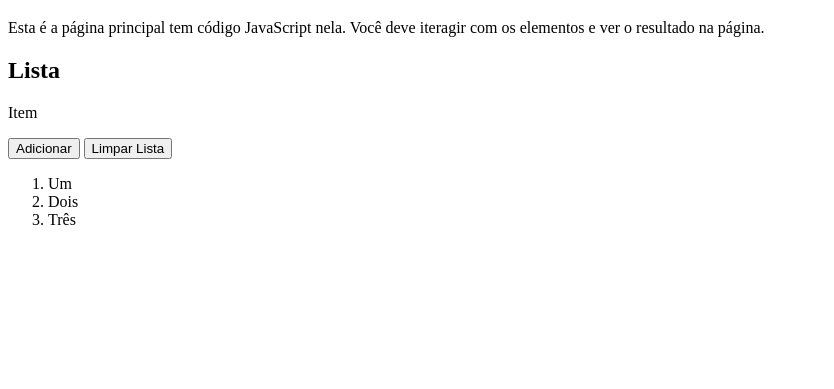
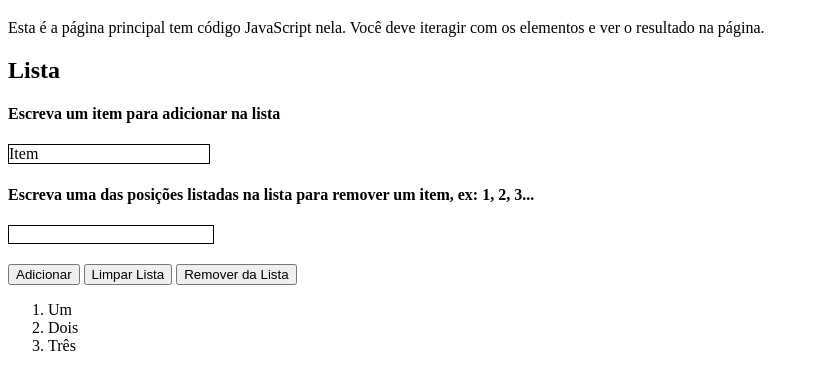
Before and after one commit to ufjf-dcc202/ufjf-dcc202-2023-3-b-atv11-AlexandreVp, a plain HTML site: page index.html in a window 1280 px wide. Shown: the part 61-450 px from the top of the page, without its empty margins (0-834 px from the left). Drawn offline with Linux system fonts and the light colour scheme.

Commit message:
Adicionando input e botão para reomoção de uma posição da lista

```diff
--- a/index.html
+++ b/index.html
@@ -12,12 +12,15 @@
         <p>Esta é a página principal tem código JavaScript nela. Você deve iteragir com os elementos e ver o resultado na página.</p>
         <section>
             <h2>Lista</h2>
-            <p id="entrada" contenteditable>Item</p>
+            <h4>Escreva um item para adicionar na lista</h4>
+            <p id="entrada" contenteditable style="border: 1px solid black; width: 200px;">Item</p>
+            <h4>Escreva uma das posições listadas na lista para remover um item, ex: 1, 2, 3...</h4>
+            <input id="saida" style="border: 1px solid black; width: 200px; display: block; margin-bottom: 20px;"></input>
             <button id="adicionar">Adicionar</button>
             <button id="limpar">Limpar Lista</button>
+            <button id="remover">Remover da Lista</button>
             <ol id="itens"></ol>
         </section>
     </main>
-
 </body>
 </html>
```
